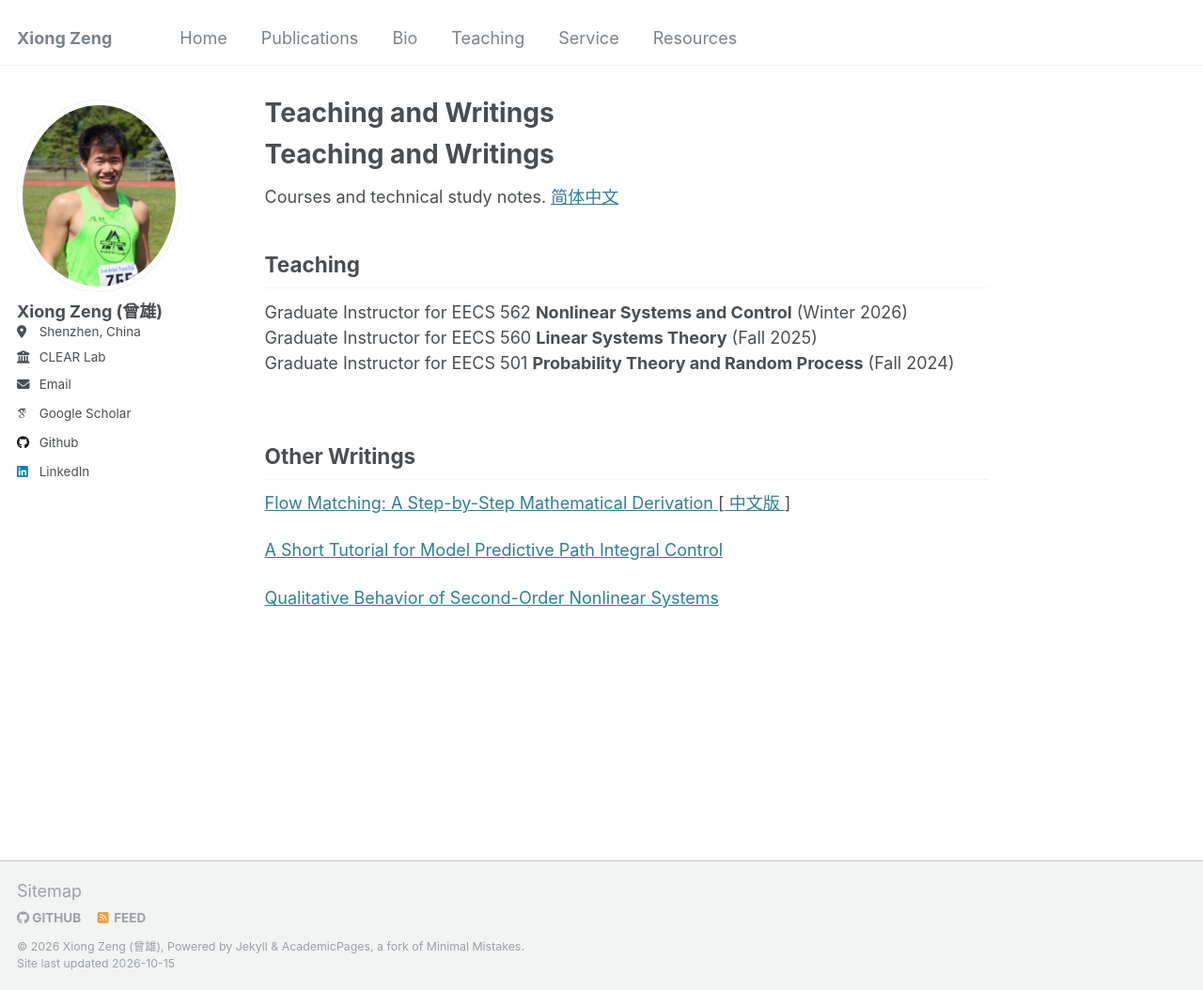
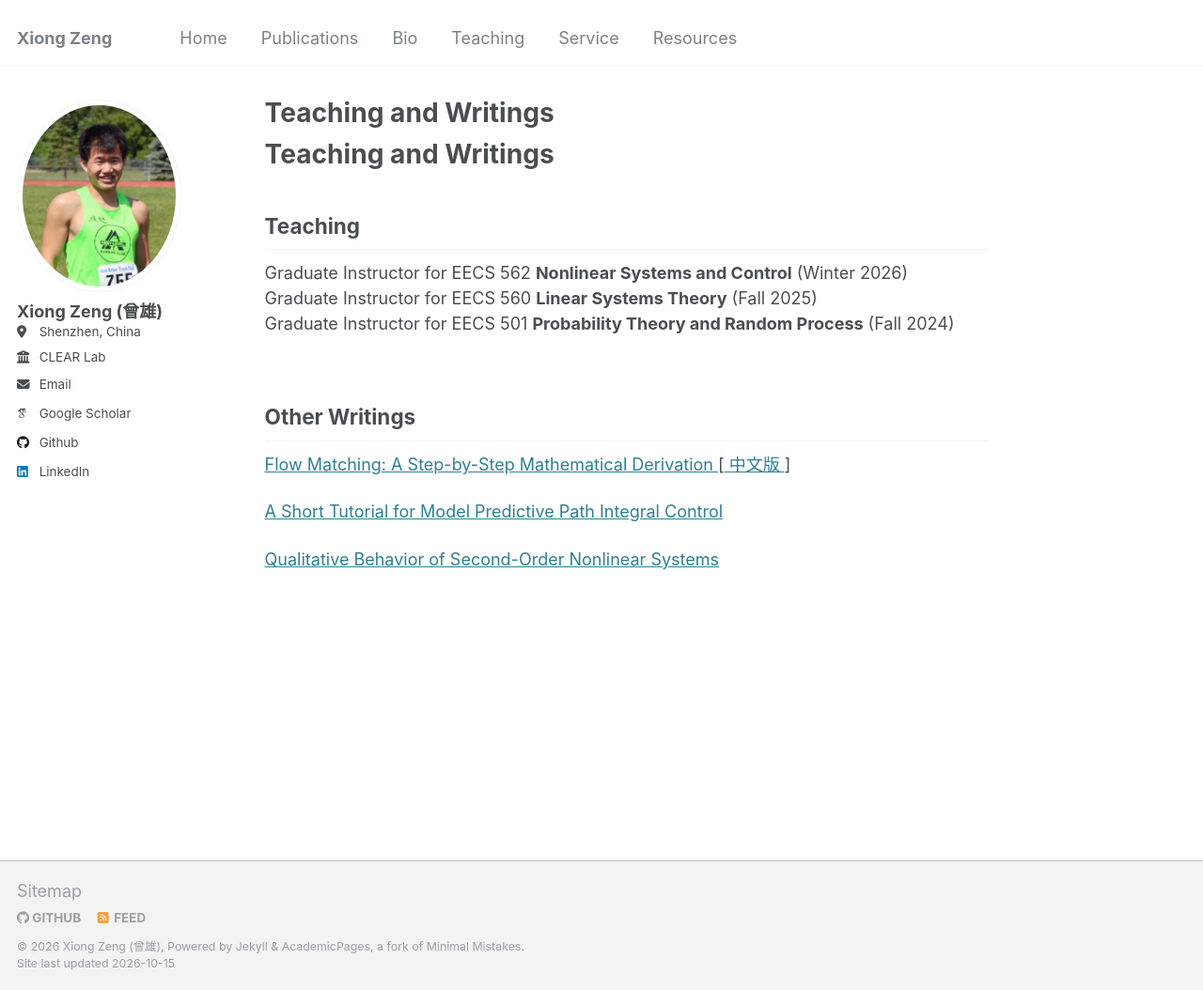
Before and after one commit to zengxiong111/zengxiong.github.io, a Jekyll site: the page built from _pages/teaching.md, in a window 1280 px wide and 1054 px high. Shown: the whole window at 94% size. Built offline with Jekyll 4.4.1, drawn with Linux system fonts in a browser that asks for light colours; some web fonts are replaced; our own code applies the rules of GitHub Pages for plain Markdown files.

Commit message:
Update teaching.md

```diff
--- a/_pages/teaching.md
+++ b/_pages/teaching.md
@@ -6,7 +6,6 @@ author_profile: true
 
 # Teaching and Writings
 
-Courses and technical study notes. [简体中文]({{ site.baseurl }}/teaching/zh-CN/)
 
 ## Teaching
 
```
